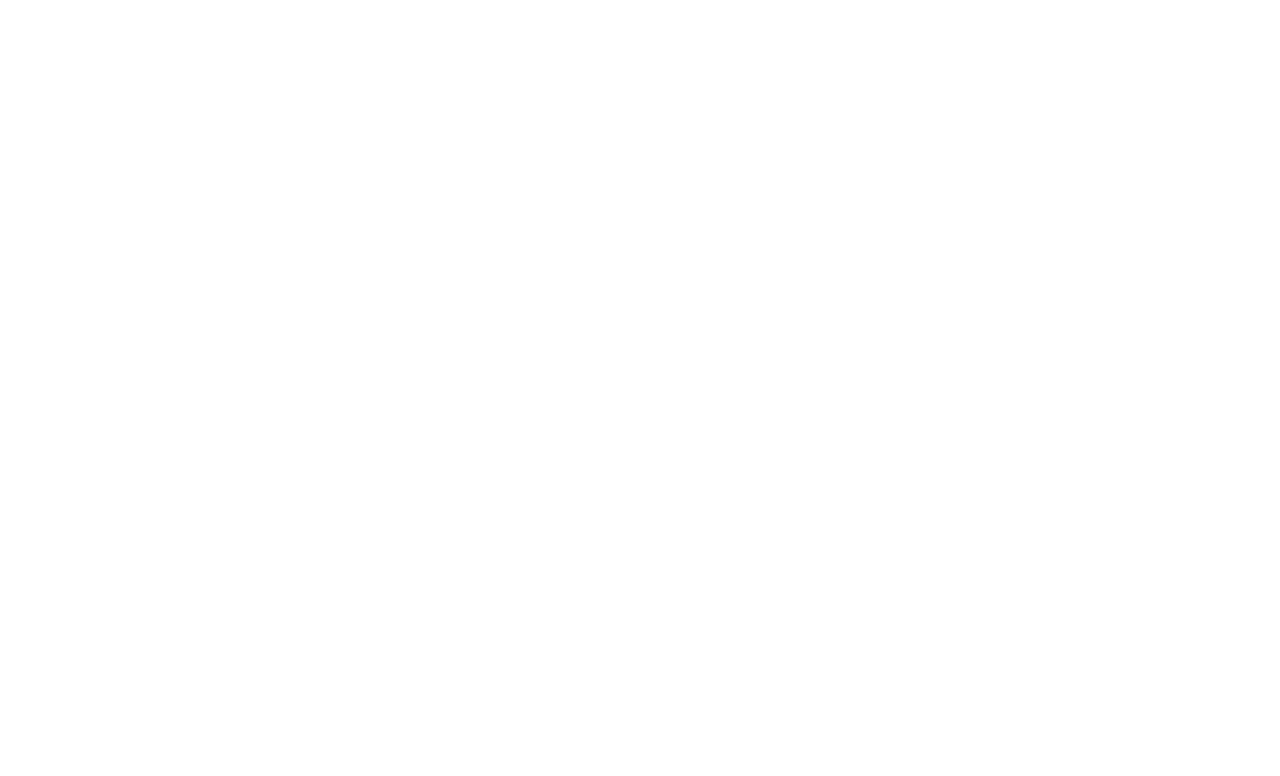
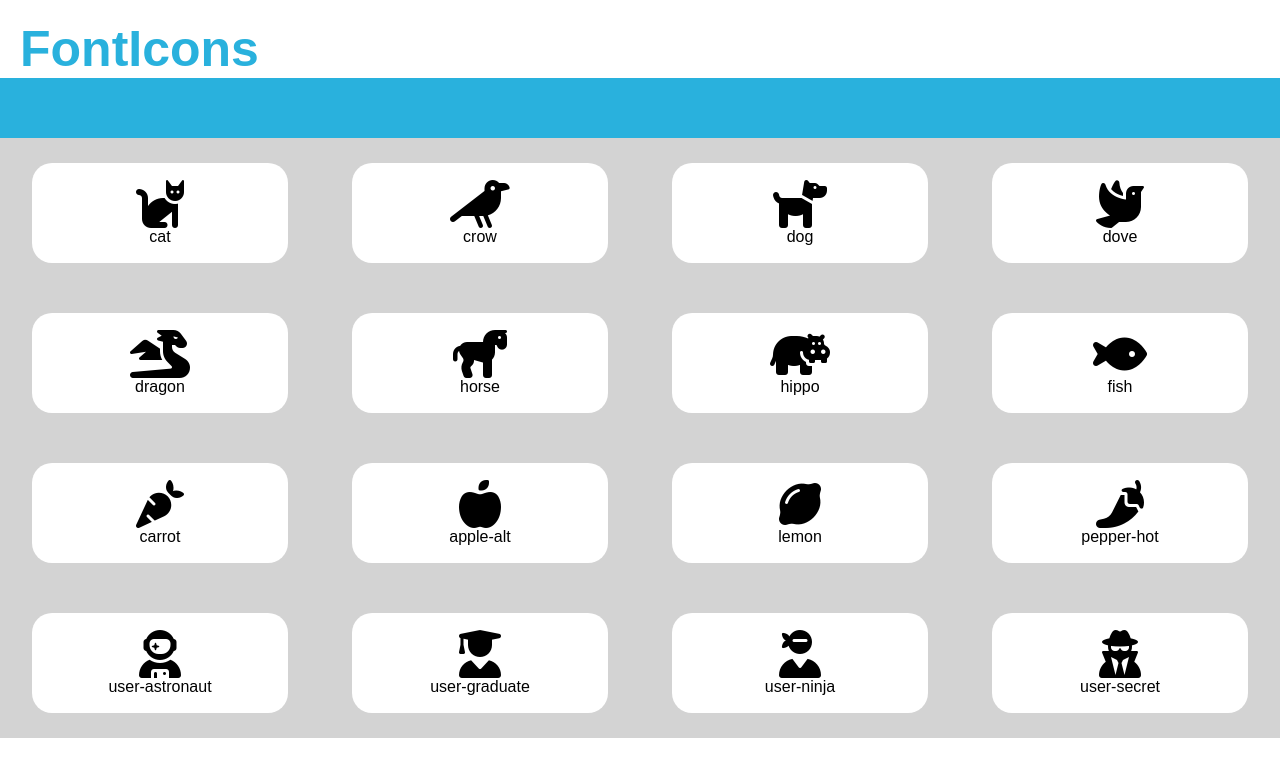
Before and after one commit to Pulcioo/js-es6-icons, a plain HTML site: page index.html in a window 1280 px wide. Drawn offline with Linux system fonts and the light colour scheme.

Commit message:
visualizzate icone

```diff
--- a/index.html
+++ b/index.html
@@ -13,6 +13,14 @@
 </head>
 
 <body>
+    <header>
+        <h1>FontIcons</h1>
+    </header>
+    <main>
+        <div class="filtra"></div>
+        <div class="container-icon"></div>
+    </main>
+
     <script type="text/javascript" src="script.js"></script>
 </body>
 
--- a/script.js
+++ b/script.js
@@ -16,3 +16,139 @@ in cui le options corrispondono ai vari tipi di icone (animal, vegetable, user).
 Quando l'utente seleziona un tipo dalla select,
 visualizzare solamente le icone corrispondenti.
 */
+
+const icons = [
+    {
+        name: 'cat',
+        prefix: 'fa-',
+        type: 'animal',
+        family: 'fas',
+        color: 'orange'
+    },
+    {
+        name: 'crow',
+        prefix: 'fa-',
+        type: 'animal',
+        family: 'fas',
+        color: 'orange'
+    },
+    {
+        name: 'dog',
+        prefix: 'fa-',
+        type: 'animal',
+        family: 'fas',
+        color: 'orange'
+    },
+    {
+        name: 'dove',
+        prefix: 'fa-',
+        type: 'animal',
+        family: 'fas',
+        color: 'orange'
+    },
+    {
+        name: 'dragon',
+        prefix: 'fa-',
+        type: 'animal',
+        family: 'fas',
+        color: 'orange'
+    },
+    {
+        name: 'horse',
+        prefix: 'fa-',
+        type: 'animal',
+        family: 'fas',
+        color: 'orange'
+    },
+    {
+        name: 'hippo',
+        prefix: 'fa-',
+        type: 'animal',
+        family: 'fas',
+        color: 'orange'
+    },
+    {
+        name: 'fish',
+        prefix: 'fa-',
+        type: 'animal',
+        family: 'fas',
+        color: 'orange'
+    },
+    {
+        name: 'carrot',
+        prefix: 'fa-',
+        type: 'vegetable',
+        family: 'fas',
+        color: 'green'
+    },
+    {
+        name: 'apple-alt',
+        prefix: 'fa-',
+        type: 'vegetable',
+        family: 'fas',
+        color: 'green'
+    },
+    {
+        name: 'lemon',
+        prefix: 'fa-',
+        type: 'vegetable',
+        family: 'fas',
+        color: 'green'
+    },
+    {
+        name: 'pepper-hot',
+        prefix: 'fa-',
+        type: 'vegetable',
+        family: 'fas',
+        color: 'green'
+    },
+    {
+        name: 'user-astronaut',
+        prefix: 'fa-',
+        type: 'user',
+        family: 'fas',
+        color: 'blue'
+    },
+    {
+        name: 'user-graduate',
+        prefix: 'fa-',
+        type: 'user',
+        family: 'fas',
+        color: 'blue'
+    },
+    {
+        name: 'user-ninja',
+        prefix: 'fa-',
+        type: 'user',
+        family: 'fas',
+        color: 'blue'
+    },
+    {
+        name: 'user-secret',
+        prefix: 'fa-',
+        type: 'user',
+        family: 'fas',
+        color: 'blue'
+    }
+];
+
+// seleziono tramite query selector la classe .container-icon
+const containerIcon = document.querySelector('.container-icon');
+
+// ciclo array
+icons.forEach((icons, index, array) => {
+    creoBox(icons)
+});
+
+// funzione per creare box che contiene icon
+function creoBox(elemento) {
+    // creo elemento div
+    const box = document.createElement('div');
+    // lo inserisco nel documento come figlio di containerIcon
+    containerIcon.appendChild(box);
+    // assegno una classe
+    box.className = 'box-icon';
+    // modifico HTML
+    box.innerHTML = `<i class="${elemento.family} ${elemento.prefix}${elemento.name} fa-3x"></i>
+	<p class="text">${elemento.name}</p>`
+}
--- a/style.css
+++ b/style.css
@@ -0,0 +1,41 @@
+/* classi generiche */
+*{
+    margin: 0;
+    padding: 0;
+    box-sizing: border-box;
+    font-family: sans-serif;
+}
+
+/* utilities */
+
+/* classi body */
+h1{
+    margin-top: 20px;
+    margin-left: 20px;
+    font-size: 50px;
+    color:#29b1dd;
+}
+
+.filtra{
+    height: 60px;
+    background-color: #29b1dd;
+}
+
+.container-icon{
+    height: 600px;
+    background-color: lightgray;
+    display: flex;
+    flex-wrap: wrap;
+    justify-content: space-around;
+}
+
+.box-icon{
+    width: calc(100% / 5);
+    display: flex;
+    flex-direction: column;
+    justify-content: center;
+    align-items: center;
+    margin: 25px;
+    background-color: white;
+    border-radius: 20px;
+}
```
